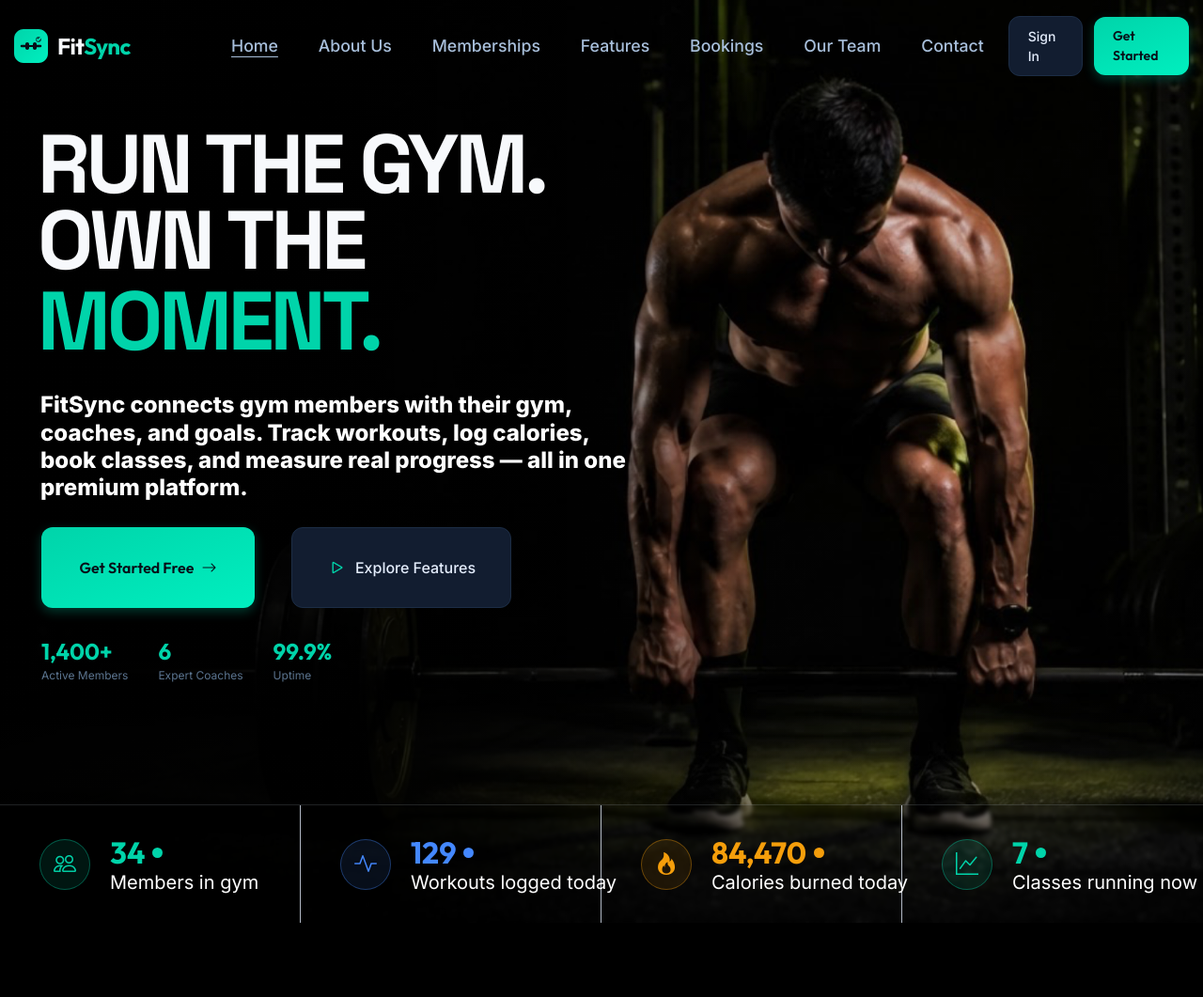
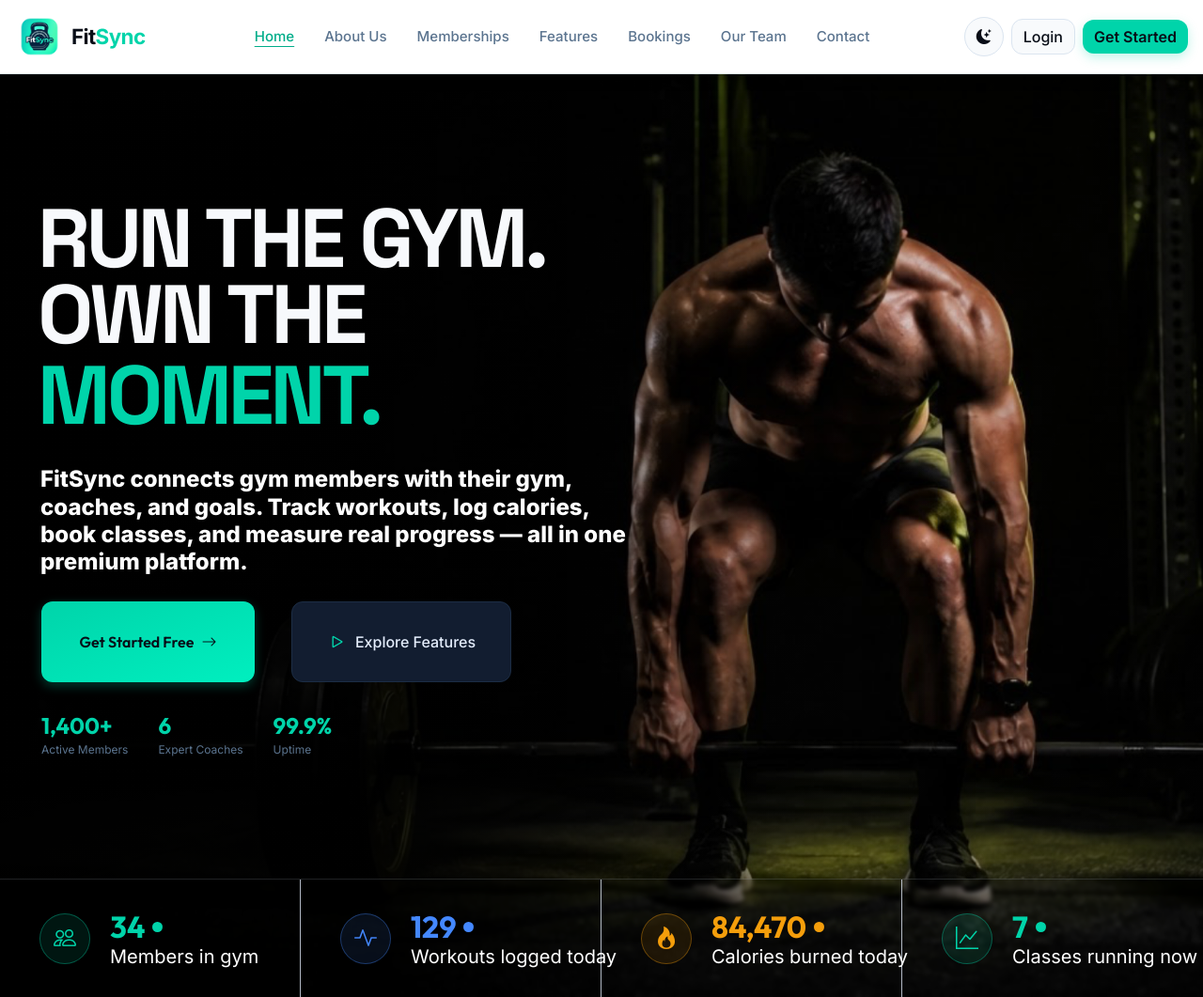
Before and after one commit to hanshineeteeluckdherry-rgb/FitSync, a Django app: page / in a window 1280 px wide. Shown: the whole page at 94% size. Before the commit the page ends 982 px from the top, so only its background shows below. Run offline with Django 5.2, Linux system fonts and the light colour scheme.

Commit message:
Integrate shared navbar and authenticated home CTA

```diff
--- a/templates/core/home.html
+++ b/templates/core/home.html
@@ -6,46 +6,7 @@
 {% block main_class %}home-main{% endblock %}
 
 {% block extra_css %}
-<link rel="stylesheet" href="{% static 'css/home.css' %}?v=1">
-{% endblock %}
-
-{% block site_header %}
-<header class="home-header">
-    <nav class="home-nav" aria-label="Main navigation">
-        <a class="home-brand" href="{% url 'core:home' %}" aria-label="FitSync home">
-            <img src="{% static 'img/fitsync-mark.svg' %}" alt="" class="home-brand-mark">
-            <span>Fit<span>Sync</span></span>
-        </a>
-
-        <button class="home-nav-toggle" type="button" aria-controls="homeNavLinks" aria-expanded="false">
-            <i class="bi bi-list" aria-hidden="true"></i>
-            <span class="visually-hidden">Open navigation</span>
-        </button>
-
-        <div class="home-nav-links" id="homeNavLinks">
-            <a class="active" href="{% url 'core:home' %}">Home</a>
-            <a href="{% url 'aboutus:index' %}">About Us</a>
-            <a href="{% url 'memberships:public_packages' %}">Memberships</a>
-            <a href="#features">Features</a>
-            <a href="{% url 'bookings:schedule' %}">Bookings</a>
-            <a href="{% url 'ourteam:index' %}">Our Team</a>
-            <a href="#">Contact</a>
-        </div>
-
-        <div class="home-nav-actions">
-            {% if request.user.is_authenticated %}
-                <a class="home-btn home-btn-secondary home-btn-small" href="{% url 'accounts:dashboard' %}">Dashboard</a>
-                <form method="post" action="{% url 'accounts:logout' %}" class="home-logout-form">
-                    {% csrf_token %}
-                    <button class="home-btn home-btn-primary home-btn-small" type="submit">Logout</button>
-                </form>
-            {% else %}
-                <a class="home-btn home-btn-secondary home-btn-small" href="{% url 'accounts:login' %}">Sign In</a>
-                <a class="home-btn home-btn-primary home-btn-small" href="{% url 'accounts:register' %}">Get Started</a>
-            {% endif %}
-        </div>
-    </nav>
-</header>
+<link rel="stylesheet" href="{% static 'css/home.css' %}?v=2">
 {% endblock %}
 
 {% block content %}
@@ -65,8 +26,8 @@
         </p>
 
         <div class="home-hero-actions">
-            <a class="home-btn home-btn-primary home-btn-large" href="{% url 'accounts:register' %}">
-                <span>Get Started Free</span>
+            <a class="home-btn home-btn-primary home-btn-large" href="{% if request.user.is_authenticated %}{% url 'accounts:dashboard' %}{% else %}{% url 'accounts:register' %}{% endif %}">
+                <span>{% if request.user.is_authenticated %}Open Dashboard{% else %}Get Started Free{% endif %}</span>
                 <i class="bi bi-arrow-right" aria-hidden="true"></i>
             </a>
             <a class="home-btn home-btn-secondary home-btn-large" href="#features">
@@ -131,7 +92,3 @@
 {% endblock %}
 
 {% block site_footer %}{% endblock %}
-
-{% block extra_js %}
-<script src="{% static 'js/home.js' %}" defer></script>
-{% endblock %}
```
